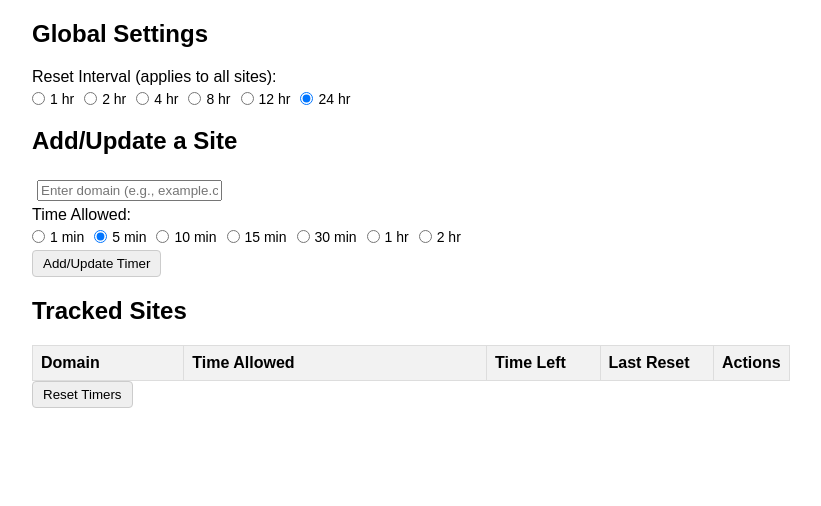
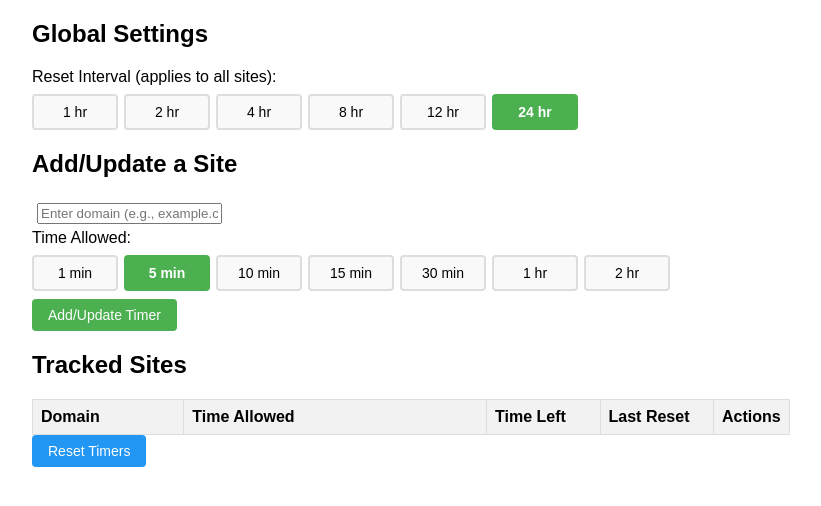
Before and after one commit to breeze4/site-blocker-extension, a browser extension: page options.html in a window 1280 px wide. Shown: the whole page, without its empty margins (96-917 px from the left). Drawn offline with Linux system fonts and the light colour scheme.

Commit message:
clenaup styling

```diff
--- a/options.html
+++ b/options.html
@@ -47,14 +47,39 @@
     }
     button {
       cursor: pointer;
-      padding: 5px 10px;
-      border: 1px solid #ccc;
+      padding: 8px 16px;
+      border: none;
       border-radius: 4px;
+      font-size: 14px;
+      font-weight: 500;
+      transition: background-color 0.2s ease;
+      white-space: nowrap;
+    }
+    .primary-button {
+      background-color: #4CAF50;
+      color: white;
+    }
+    .primary-button:hover:not(:disabled) {
+      background-color: #45a049;
+    }
+    .primary-button:disabled {
+      background-color: #cccccc;
+      color: #666666;
+      cursor: not-allowed;
+    }
+    .secondary-button {
+      background-color: #2196F3;
+      color: white;
+    }
+    .secondary-button:hover {
+      background-color: #1976D2;
     }
     .delete-button {
       background-color: #f44336;
       color: white;
-      border-color: #f44336;
+    }
+    .delete-button:hover {
+      background-color: #d32f2f;
     }
     .save-button {
       background-color: #4CAF50;
@@ -70,21 +95,41 @@
     .radio-group {
       display: flex;
       flex-wrap: wrap;
-      gap: 10px;
-      margin: 5px 0;
+      gap: 6px;
+      margin: 8px 0;
     }
     .radio-option {
-      display: flex;
-      align-items: center;
-      gap: 5px;
+      position: relative;
     }
     .radio-option input[type="radio"] {
-      margin: 0;
+      position: absolute;
+      opacity: 0;
+      width: 0;
+      height: 0;
     }
     .radio-option label {
+      display: inline-block;
+      padding: 8px 16px;
       margin: 0;
       cursor: pointer;
       font-size: 14px;
+      border: 2px solid #ddd;
+      border-radius: 4px;
+      background-color: #f9f9f9;
+      transition: all 0.2s ease;
+      white-space: nowrap;
+      min-width: 50px;
+      text-align: center;
+    }
+    .radio-option label:hover {
+      border-color: #4CAF50;
+      background-color: #f0f8f0;
+    }
+    .radio-option input[type="radio"]:checked + label {
+      border-color: #4CAF50;
+      background-color: #4CAF50;
+      color: white;
+      font-weight: bold;
     }
     .table-radio-group {
       display: flex;
@@ -144,6 +189,7 @@
       padding: 6px 12px;
       cursor: pointer;
       font-size: 12px;
+      font-weight: 500;
       transition: background-color 0.2s ease;
       white-space: nowrap;
     }
@@ -228,7 +274,7 @@
       </div>
     </div>
 
-    <button type="submit">Add/Update Timer</button>
+    <button type="submit" class="primary-button">Add/Update Timer</button>
   </form>
 
   <h2>Tracked Sites</h2>
@@ -245,7 +291,7 @@
     <tbody id="domainListBody">
     </tbody>
   </table>
-  <button type="button" id="resetTimersButton">Reset Timers</button>
+  <button type="button" id="resetTimersButton" class="secondary-button">Reset Timers</button>
 
   <script src="options.js"></script>
 </body>
```
